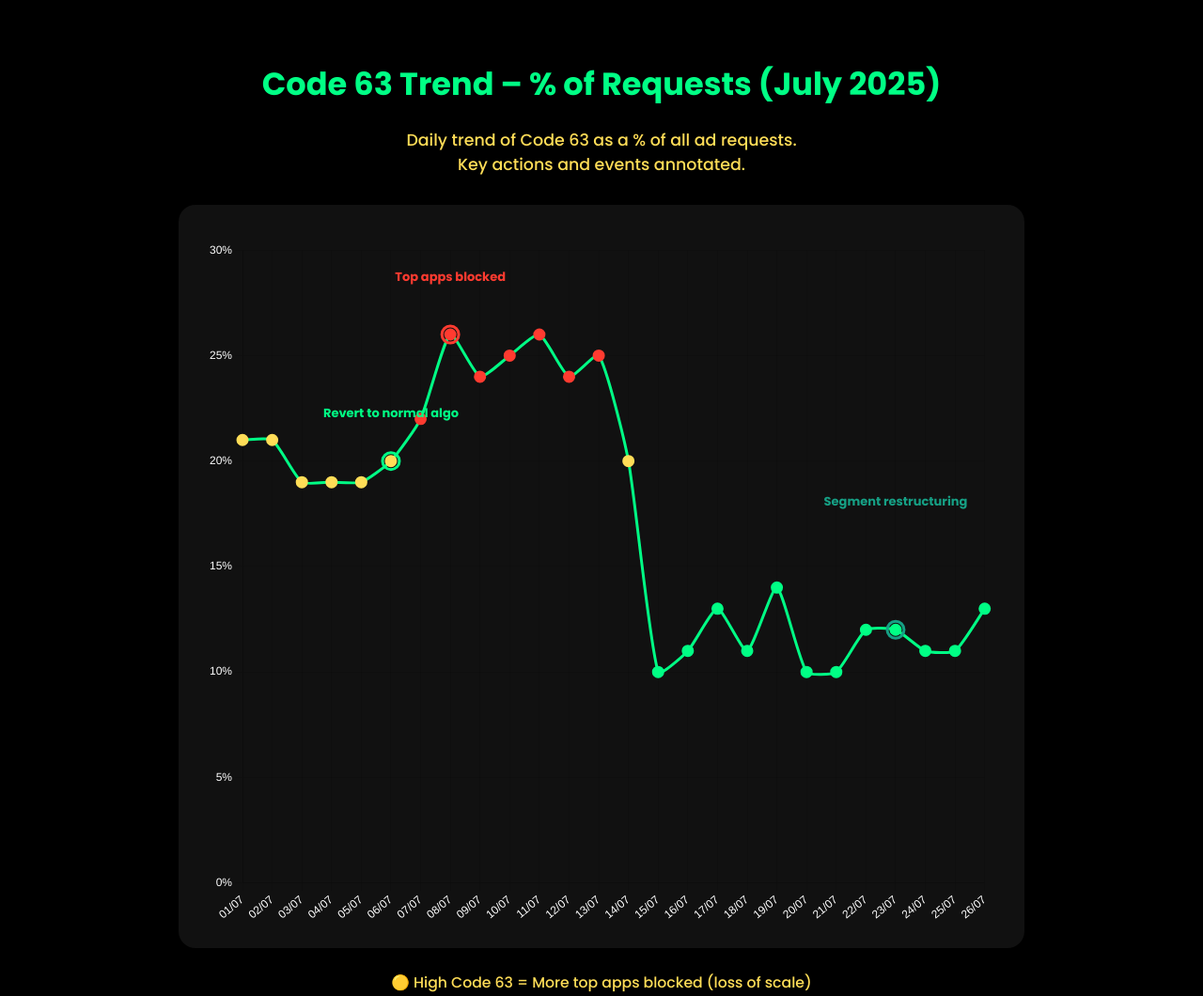
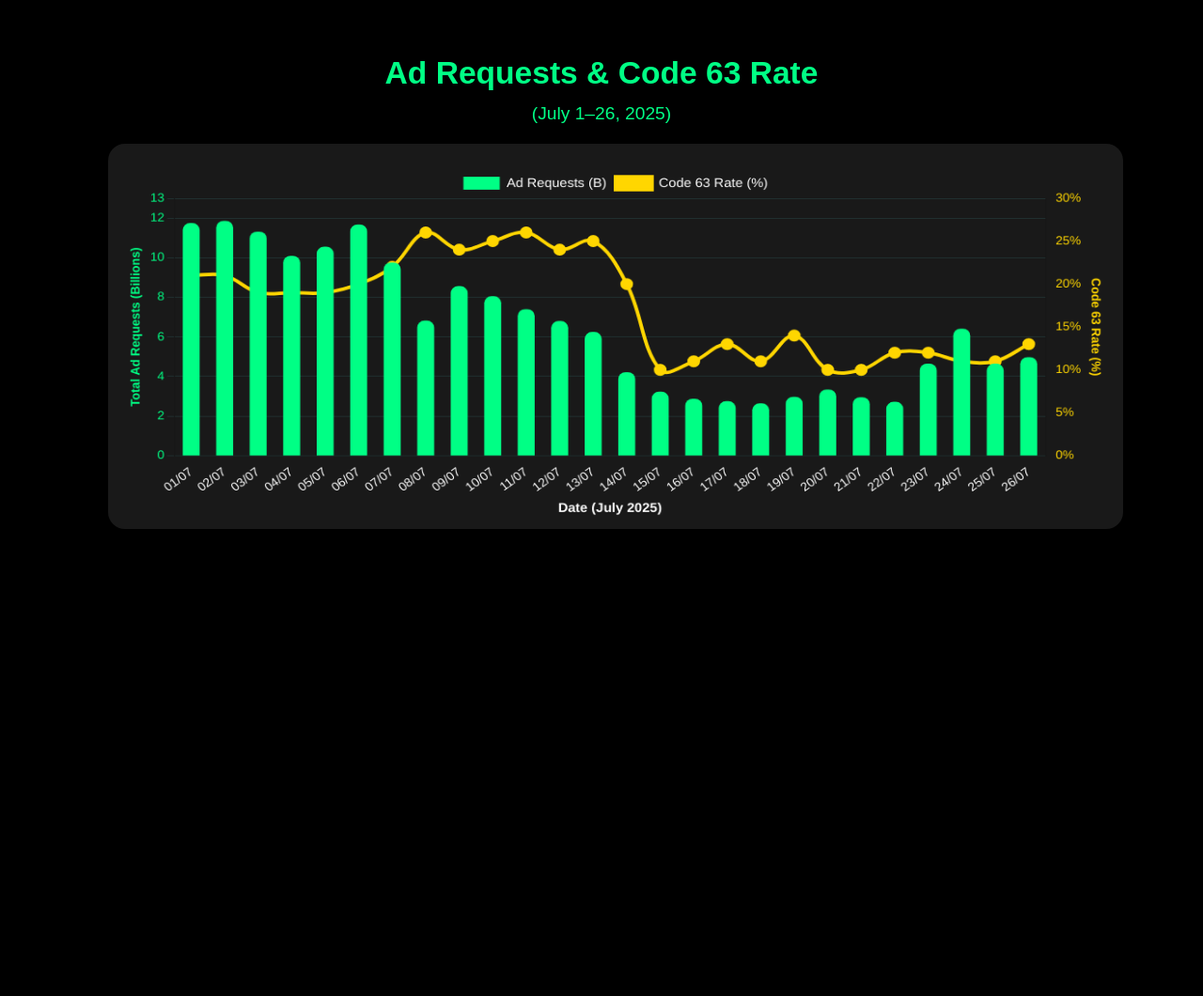
Before and after one commit to adar222/magnite-presentation-, a plain HTML site: page slide7.html in a window 1280 px wide. Shown: the top 1060 px of the page at 94% size. After the commit the page ends 800 px from the top, so only its background shows below. Drawn offline with nearby package versions, Linux system fonts and the light colour scheme.

Commit message:
Update slide7.html

```diff
--- a/slide7.html
+++ b/slide7.html
@@ -5,196 +5,157 @@
     <meta name="viewport" content="width=device-width, initial-scale=1.0">
     <title>Slide 7 - Code 63 Trend</title>
     <script src="https://cdn.jsdelivr.net/npm/chart.js"></script>
-    <link href="https://fonts.googleapis.com/css2?family=Poppins:wght@500;700&display=swap" rel="stylesheet">
     <style>
-        html, body {
+        body {
             background: #000;
             color: #fff;
+            font-family: 'Poppins', Arial, sans-serif;
             margin: 0;
             padding: 0;
-            width: 100vw;
-            height: 100vh;
-            font-family: 'Poppins', Arial, sans-serif;
-            display: flex;
-            flex-direction: column;
-            align-items: center;
-            justify-content: flex-start;
-        }
-        .slide-content {
-            width: 96vw;
-            max-width: 950px;
-            margin-top: 42px;
             display: flex;
             flex-direction: column;
             align-items: center;
         }
+        .container {
+            width: 82vw;
+            max-width: 1100px;
+            margin: 0 auto;
+            padding-top: 36px;
+            padding-bottom: 8px;
+        }
         h1 {
+            color: #00FF85;
             font-size: 2.1rem;
-            color: #00FF85;
             margin-bottom: 18px;
             text-align: center;
+            font-weight: 700;
         }
-        .subtitle {
-            color: #ffdd57;
-            font-size: 1.09rem;
-            margin-bottom: 30px;
-            margin-top: 3px;
-            text-align: center;
+        #slide7-chart {
+            background: #191919;
+            border-radius: 18px;
+            box-shadow: 0 2px 14px 0 rgba(0,0,0,0.18);
+            padding: 26px 18px 10px 18px;
         }
-        .chart-container {
-            background: #111;
-            border-radius: 18px;
-            box-shadow: 0 2px 26px #0008;
-            padding: 38px 30px 25px 30px;
-            width: 100%;
-            max-width: 840px;
-            margin-bottom: 18px;
-        }
-        .annotation {
-            font-size: 0.98rem;
-            margin: 7px 0 0 0;
-            color: #aaa;
-            text-align: center;
-        }
-        .navigation {
-            width: 100%;
-            max-width: 900px;
-            display: flex;
-            justify-content: space-between;
-            margin: 34px auto 0 auto;
-        }
-        .arrow {
-            text-decoration: none;
-            color: #fff;
-            font-size: 2.5rem;
-            transition: color 0.3s;
-            margin: 0 30px;
-        }
-        .arrow:hover {
-            color: #00FF85;
-        }
-        @media (max-width: 750px) {
-            .slide-content { max-width: 99vw; }
-            .chart-container { padding: 8vw 2vw; max-width: 99vw; }
+        @media (max-width: 900px) {
+            .container { width: 98vw; }
+            #slide7-chart { width: 95vw !important; }
             h1 { font-size: 1.1rem; }
         }
     </style>
 </head>
 <body>
-    <div class="slide-content">
-        <h1>Code 63 Trend – % of Requests (July 2025)</h1>
-        <div class="subtitle">
-            Daily trend of Code 63 as a % of all ad requests. <br>
-            Key actions and events annotated.
-        </div>
-        <div class="chart-container">
-            <canvas id="code63Chart" height="260"></canvas>
-        </div>
-        <div class="annotation">
-            <span style="color:#ffdd57;">🟡 High Code 63 = More top apps blocked (loss of scale)</span>
-        </div>
-    </div>
-    <div class="navigation">
-        <a href="slide6.html" class="arrow">&#8592;</a>
-        <a href="slide8.html" class="arrow">&#8594;</a>
+    <div class="container">
+        <h1>Ad Requests & Code 63 Rate<br><span style="font-size:1.2rem;font-weight:500;">(July 1–26, 2025)</span></h1>
+        <canvas id="slide7-chart" width="1080" height="410"></canvas>
     </div>
     <script>
         const labels = [
-            '01/07','02/07','03/07','04/07','05/07','06/07','07/07','08/07','09/07','10/07',
-            '11/07','12/07','13/07','14/07','15/07','16/07','17/07','18/07','19/07','20/07',
-            '21/07','22/07','23/07','24/07','25/07','26/07'
+          "01/07", "02/07", "03/07", "04/07", "05/07", "06/07", "07/07", "08/07", "09/07", "10/07", "11/07", "12/07", "13/07", "14/07", "15/07", "16/07", "17/07", "18/07", "19/07", "20/07", "21/07", "22/07", "23/07", "24/07", "25/07", "26/07"
         ];
-        const code63Pct = [
-            21,21,19,19,19,20,22,26,24,25,26,24,25,20,10,11,13,11,14,10,10,12,12,11,11,13
+        const totalRequests = [
+            11727303054,11839331693,11298875353,10076843878,10536898684,11660106261,9743823944,6803798587,8545617418,8037564679,7386775378,6784234872,6229619796,4200062509,3216323857,2858945620,2735327563,2627372155,2959016993,3328924515,2933595990,2704850197,4637789983,6398835794,4629234455,4959410662
         ];
+        const code63Rate = [21,21,19,19,19,20,22,26,24,25,26,24,25,20,10,11,13,11,14,10,10,12,12,11,11,13];
+        // Convert totals to billions for compact y-axis
+        const totalRequestsB = totalRequests.map(x => x / 1e9);
 
-        // Points for key actions
-        const actionPoints = [
-            { x: '06/07', y: 20, label: 'Revert to normal algo', color: '#00FF85' },
-            { x: '23/07', y: 12, label: 'Segment restructuring', color: '#16a085' },
-            { x: '08/07', y: 26, label: 'Top apps blocked', color: '#FF3B30' }
-        ];
-
-        const ctx = document.getElementById('code63Chart').getContext('2d');
+        const ctx = document.getElementById('slide7-chart').getContext('2d');
         const chart = new Chart(ctx, {
-            type: 'line',
+            type: 'bar',
             data: {
                 labels: labels,
-                datasets: [{
-                    label: 'Code 63 %',
-                    data: code63Pct,
-                    fill: false,
-                    borderColor: '#00FF85',
+                datasets: [
+                    {
+                        type: 'bar',
+                        label: 'Ad Requests (B)',
+                        data: totalRequestsB,
                         backgroundColor: '#00FF85',
-                    pointBorderColor: code63Pct.map(p=>p>=22?'#FF3B30':p>=19?'#ffdd57':'#00FF85'),
-                    pointBackgroundColor: code63Pct.map(p=>p>=22?'#FF3B30':p>=19?'#ffdd57':'#00FF85'),
+                        borderRadius: 8,
+                        barThickness: 18,
+                        yAxisID: 'y',
+                    },
+                    {
+                        type: 'line',
+                        label: 'Code 63 Rate (%)',
+                        data: code63Rate,
+                        borderColor: '#FFD600',
+                        backgroundColor: '#FFD600',
                         pointRadius: 5,
                         pointHoverRadius: 7,
-                    tension: 0.18,
-                    borderWidth: 3
-                }]
+                        borderWidth: 4,
+                        fill: false,
+                        yAxisID: 'y1',
+                        tension: 0.38
+                    }
+                ]
             },
             options: {
+                responsive: false,
                 plugins: {
-                    legend: { display: false },
-                    tooltip: {
-                        callbacks: {
-                            label: ctx => `Code 63: ${ctx.parsed.y}%`
+                    legend: { display: true, labels: { color: '#fff', font: { size: 15 } } },
+                    tooltip: { mode: 'index', intersect: false },
+                },
+                scales: {
+                    x: {
+                        title: {
+                            display: true,
+                            text: 'Date (July 2025)',
+                            color: '#fff',
+                            font: { size: 15, weight: 700 }
+                        },
+                        ticks: {
+                            color: '#fff',
+                            font: { size: 14 }
+                        },
+                        grid: {
+                            display: false
                         }
                     },
-                    annotation: {
-                        annotations: actionPoints.map((pt, i) => ({
-                            type: 'point',
-                            xValue: pt.x,
-                            yValue: pt.y,
-                            backgroundColor: pt.color,
-                            radius: 8,
-                            borderColor: '#fff',
-                            borderWidth: 2,
-                            label: {
-                                enabled: true,
-                                position: 'start',
-                                backgroundColor: '#111',
-                                color: pt.color,
-                                font: { weight: 'bold', size: 14 },
-                                content: pt.label,
-                                yAdjust: (i-1)*-25-10
-                            }
-                        }))
+                    y: {
+                        type: 'linear',
+                        position: 'left',
+                        title: {
+                            display: true,
+                            text: 'Total Ad Requests (Billions)',
+                            color: '#00FF85',
+                            font: { size: 14, weight: 700 }
+                        },
+                        beginAtZero: true,
+                        min: 0,
+                        max: 13,
+                        ticks: {
+                            color: '#00FF85',
+                            font: { size: 14 },
+                            stepSize: 2
+                        },
+                        grid: {
+                            color: '#233'
                         }
                     },
-                scales: {
-                    y: {
+                    y1: {
+                        type: 'linear',
+                        position: 'right',
+                        min: 0,
+                        max: 30,
                         beginAtZero: true,
-                        max: 30,
-                        ticks: { color: '#fff', callback: v => v + '%' }
+                        title: {
+                            display: true,
+                            text: 'Code 63 Rate (%)',
+                            color: '#FFD600',
+                            font: { size: 14, weight: 700 }
                         },
-                    x: { ticks: { color: '#fff' } }
+                        ticks: {
+                            color: '#FFD600',
+                            font: { size: 14 },
+                            stepSize: 5,
+                            callback: function(value) { return value + '%'; }
+                        },
+                        grid: {
+                            display: false
                         }
-            },
-            plugins: [{
-                id: 'custom-annotations',
-                afterDraw: chart => {
-                    const { ctx, chartArea: area } = chart;
-                    actionPoints.forEach(pt => {
-                        const i = labels.indexOf(pt.x);
-                        if (i === -1) return;
-                        const meta = chart.getDatasetMeta(0).data[i];
-                        if (!meta) return;
-                        ctx.save();
-                        ctx.beginPath();
-                        ctx.arc(meta.x, meta.y, 9, 0, 2 * Math.PI);
-                        ctx.strokeStyle = pt.color;
-                        ctx.lineWidth = 3;
-                        ctx.stroke();
-                        ctx.restore();
-                        ctx.font = 'bold 13px Poppins';
-                        ctx.fillStyle = pt.color;
-                        ctx.textAlign = 'center';
-                        ctx.fillText(pt.label, meta.x, meta.y - 22 - i*5);
-                    });
                     }
-            }]
+                }
+            }
         });
     </script>
 </body>
```
Lines whose indentation alone changed are shown as unchanged.
